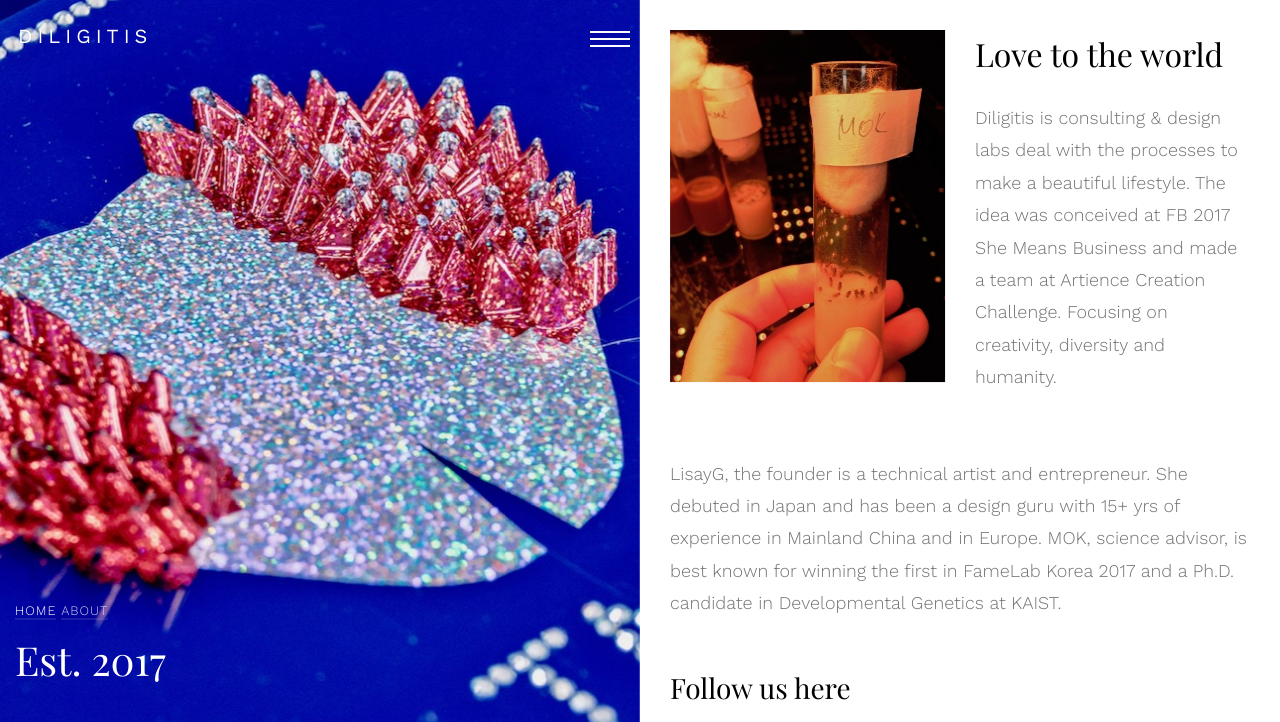
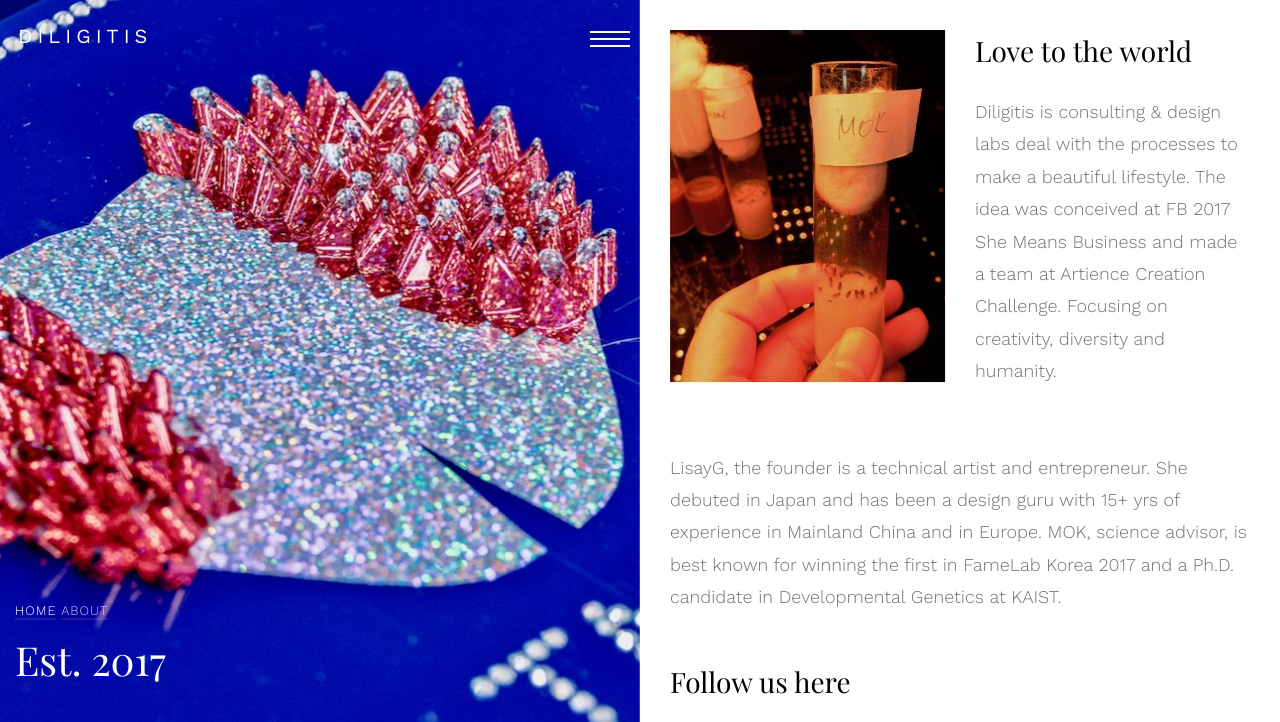
Before and after one commit to Lisayg/diligitis, a plain HTML site: page about.html in a window 1280 px wide. Shown: the top 722 px of the page. Drawn offline with nearby package versions, Linux system fonts and the light colour scheme; files whose address does not match are found by name; a web font is replaced by a local one.

Commit message:
Update about.html

```diff
--- a/about.html
+++ b/about.html
@@ -88,7 +88,7 @@
       				<img src="images/about.png" class="img-fluid" alt="">
       			</div>
       			<div class="col-md-6 ftco-animate">
-      				<h2 class="mb-4">Love to the world</h2>
+      				<h3 class="mb-4">Love to the world</h3>
       				<p>Diligitis is consulting & design labs deal with the processes to make a beautiful lifestyle. The idea was conceived at FB 2017 She Means Business and made a team at Artience Creation Challenge. Focusing on creativity, diversity and humanity. </p>
       			</div>
       			<div class="col-md-12 mt-5 ftco-animate">
```
